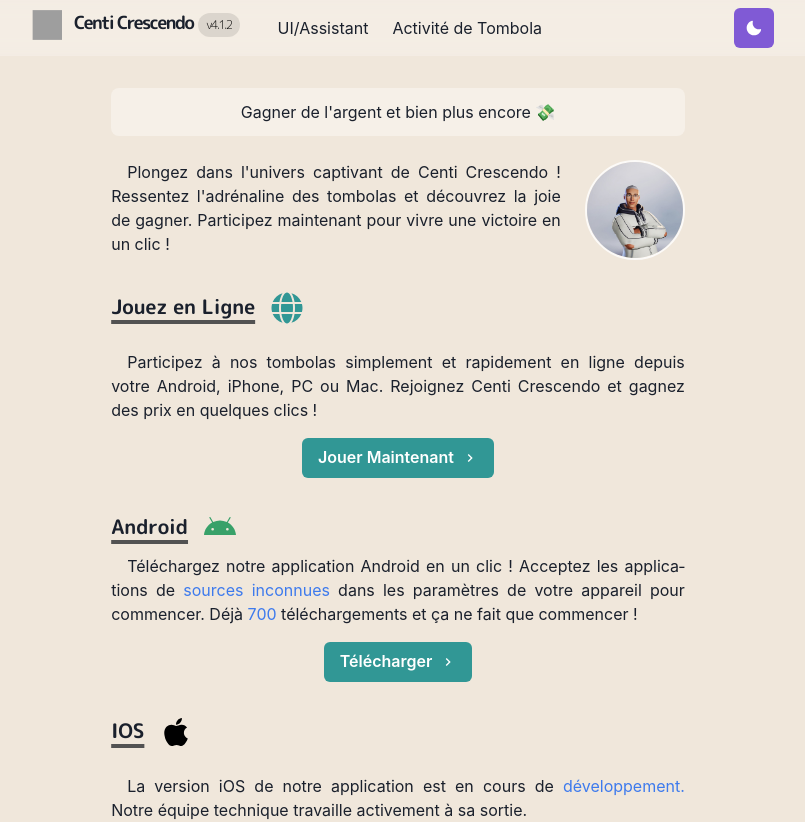
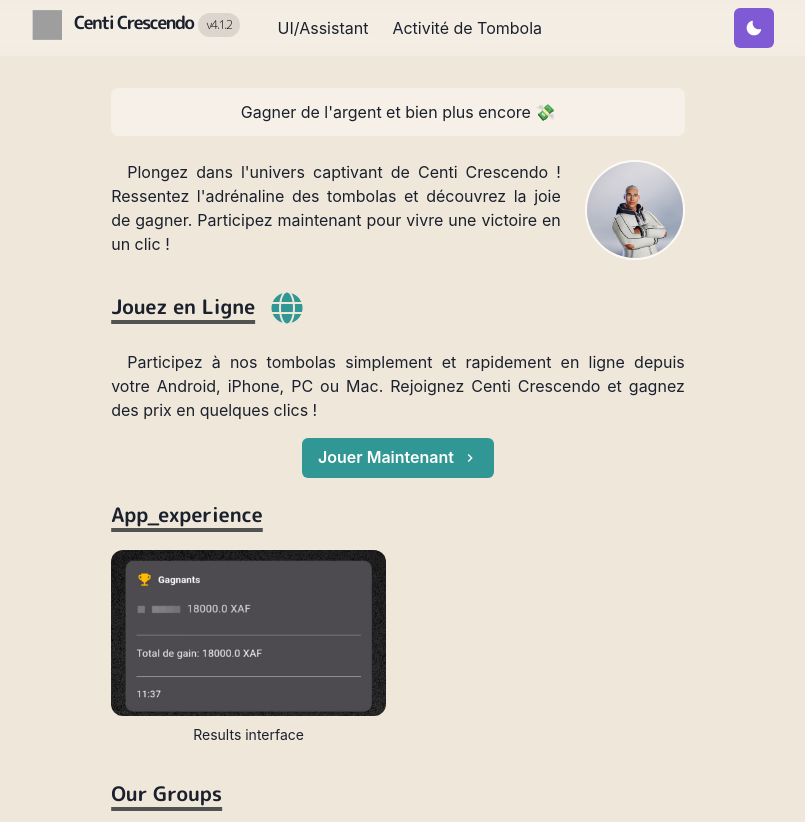
Before and after one commit to GytXDev/centi_cresento_deploy, a Next.js app: page / in a window 1280 px wide. Shown: the top 822 px of the page, without its empty margins (242-1047 px from the left). Built offline with nearby package versions, Linux system fonts and the light colour scheme; no server answers; the database is empty; grey boxes are pictures that could not be loaded.

Commit message:
The final version of website

```diff
--- a/pages/index.js
+++ b/pages/index.js
@@ -132,7 +132,7 @@
                 </Section>
 
 
-                <Section delay={0.1}>
+                {/* <Section delay={0.1}>
                     <Flex align="center">
                         <Heading as="h3" variant="section-title" mr={4}>
                             Android
@@ -164,8 +164,8 @@
                             Télécharger
                         </Button>
                     </Box>
-                </Section>
-                <Section delay={0.2}>
+                </Section> */}
+                {/* <Section delay={0.2}>
                     <Flex align="center" mb={4}>
                         <Heading as="h3" variant="section-title" mr={4}>
                             IOS
@@ -182,7 +182,7 @@
                             développement.
                         </Link>{" "} Notre équipe technique travaille activement à sa sortie.
                     </Paragraph>
-                </Section>
+                </Section> */}
 
                 <Section delay={0.2}>
                     <Heading as="h3" variant="section-title" mr={4}>
```
